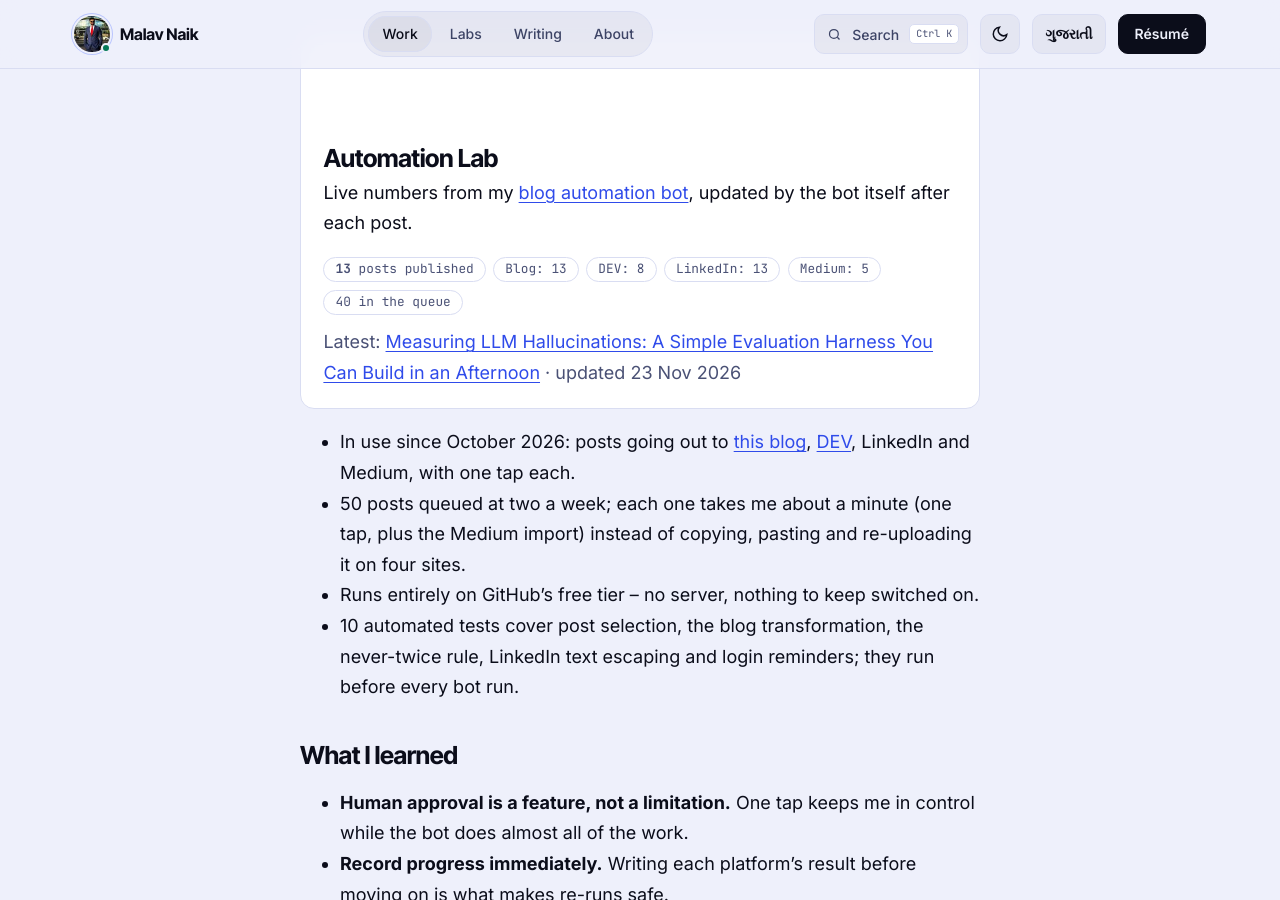
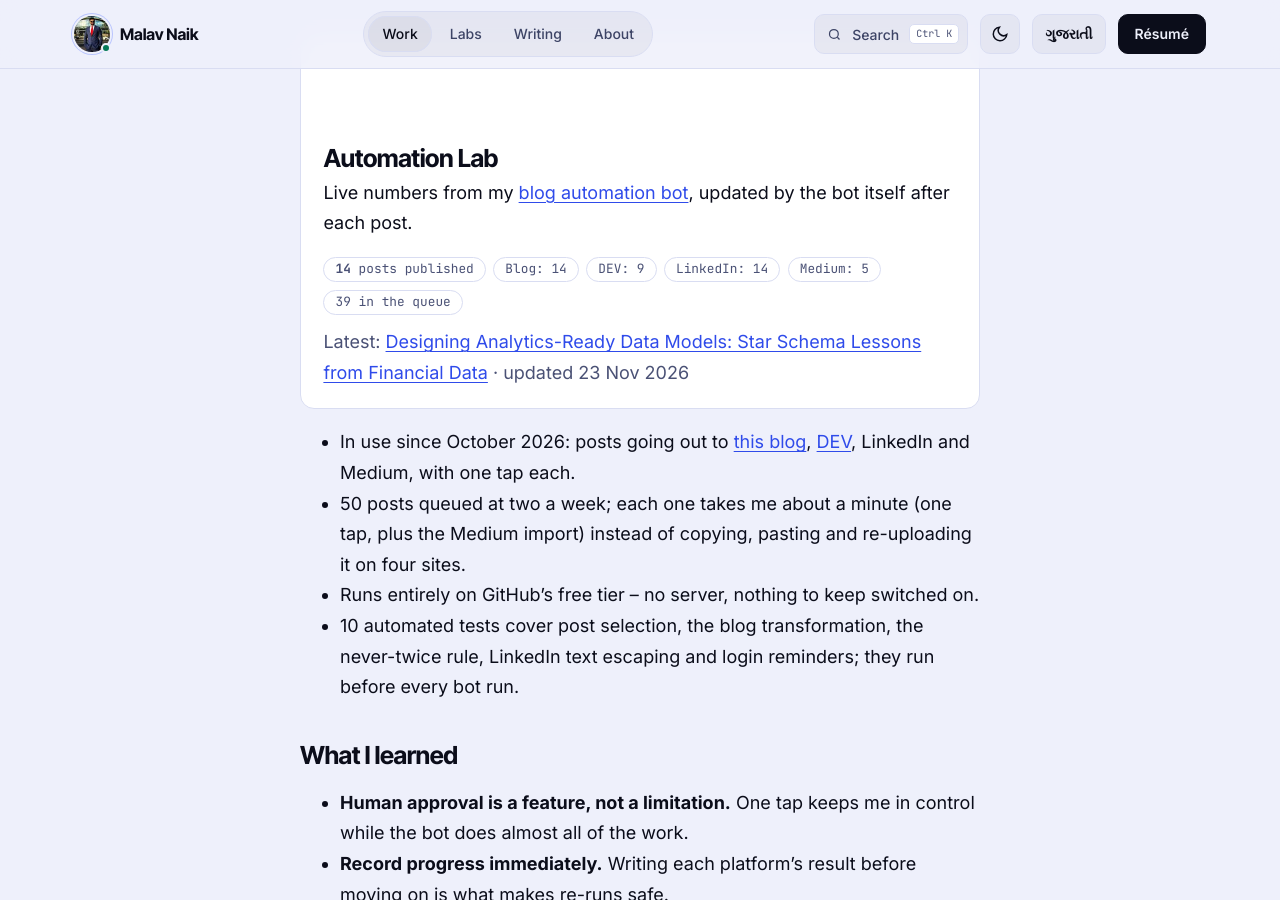
Before and after one commit to malavnaik99/malavnaik99.github.io, a Jekyll site: the page built from _projects/blog-automation-bot.md, in a window 1280 px wide and 900 px high, scrolled down 3302 px. Built offline with Jekyll 4.4.1, drawn with Linux system fonts in a browser that asks for light colours.

Commit message:
Automation Lab: update numbers

```diff
--- a/_data/automation.json
+++ b/_data/automation.json
@@ -1,15 +1,15 @@
 {
- "posts_published": 13,
- "posts_queued": 40,
+ "posts_published": 14,
+ "posts_queued": 39,
  "platforms": {
-  "Blog": 13,
-  "DEV": 8,
-  "LinkedIn": 13,
+  "Blog": 14,
+  "DEV": 9,
+  "LinkedIn": 14,
   "Medium": 5
  },
  "last_post": {
-  "title": "Measuring LLM Hallucinations: A Simple Evaluation Harness You Can Build in an Afternoon",
-  "url": "https://malavnaik.com/blog/measuring-llm-hallucinations/"
+  "title": "Designing Analytics-Ready Data Models: Star Schema Lessons from Financial Data",
+  "url": "https://malavnaik.com/blog/analytics-ready-data-models/"
  },
  "updated": "2026-11-23"
 }
```
